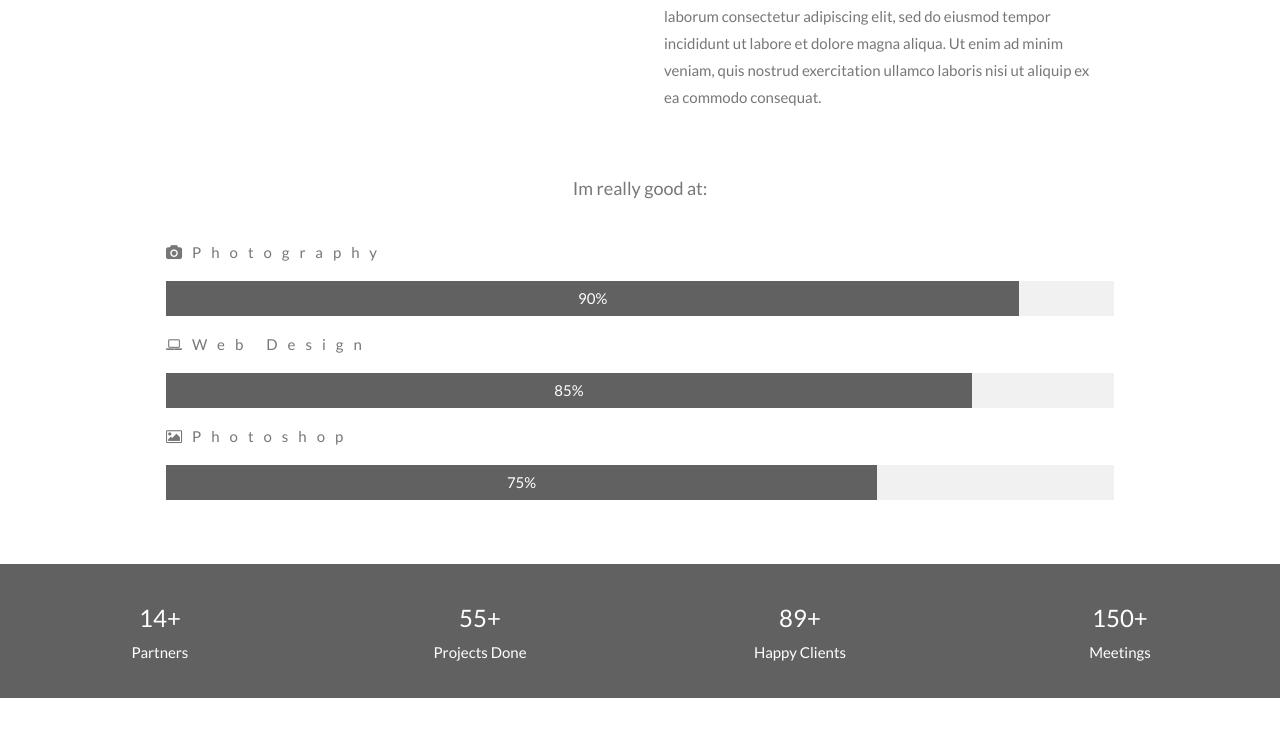
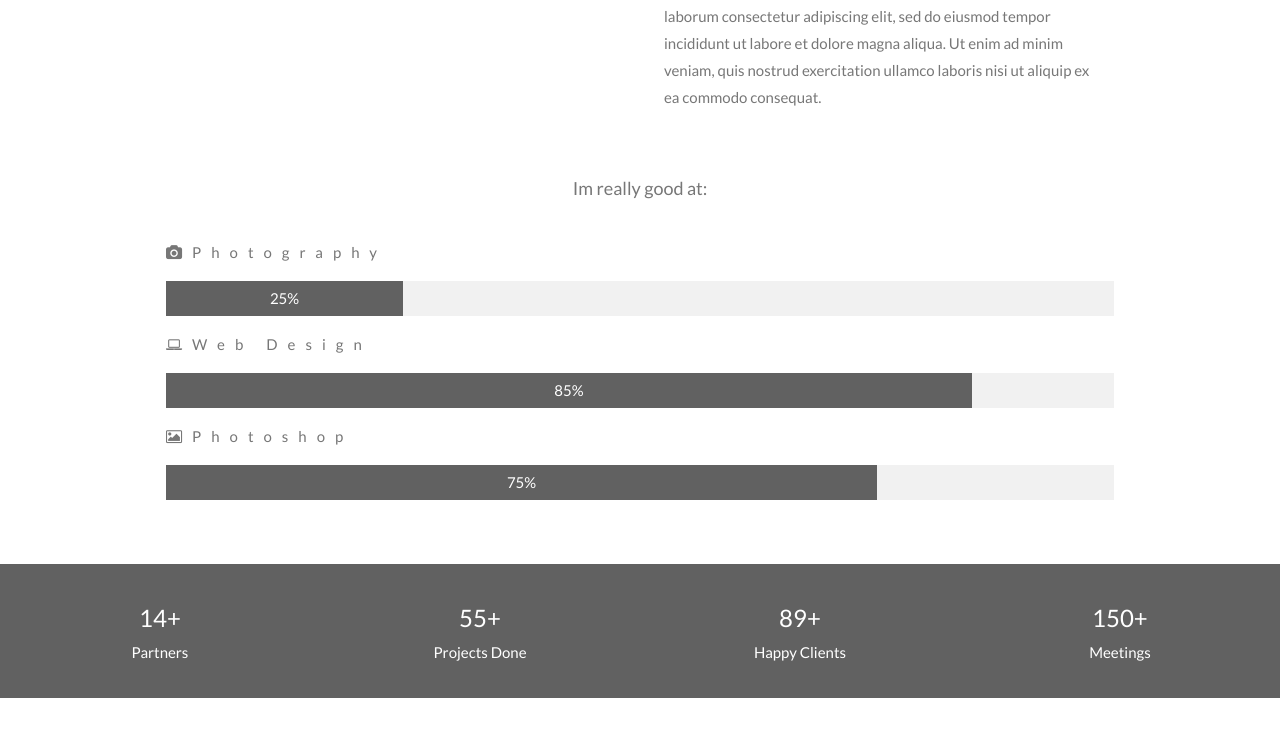
Before and after one commit to LearnToCodeHTML/LearnToCodeHTML.github.io, a plain HTML site: page index.html in a window 1280 px wide. Shown: the part 964-1701 px from the top of the page. Drawn offline with nearby package versions, Linux system fonts and the light colour scheme.

Commit message:
Update index.html

```diff
--- a/index.html
+++ b/index.html
@@ -107,7 +107,7 @@ body, html {
   <p class="w3-large w3-center w3-padding-16">Im really good at:</p>
   <p class="w3-wide"><i class="fa fa-camera"></i>Photography</p>
   <div class="w3-light-grey">
-    <div class="w3-container w3-padding-small w3-dark-grey w3-center" style="width:90%">90%</div>
+    <div class="w3-container w3-padding-small w3-dark-grey w3-center" style="width:25%">25%</div>
   </div>
   <p class="w3-wide"><i class="fa fa-laptop"></i>Web Design</p>
   <div class="w3-light-grey">
```
